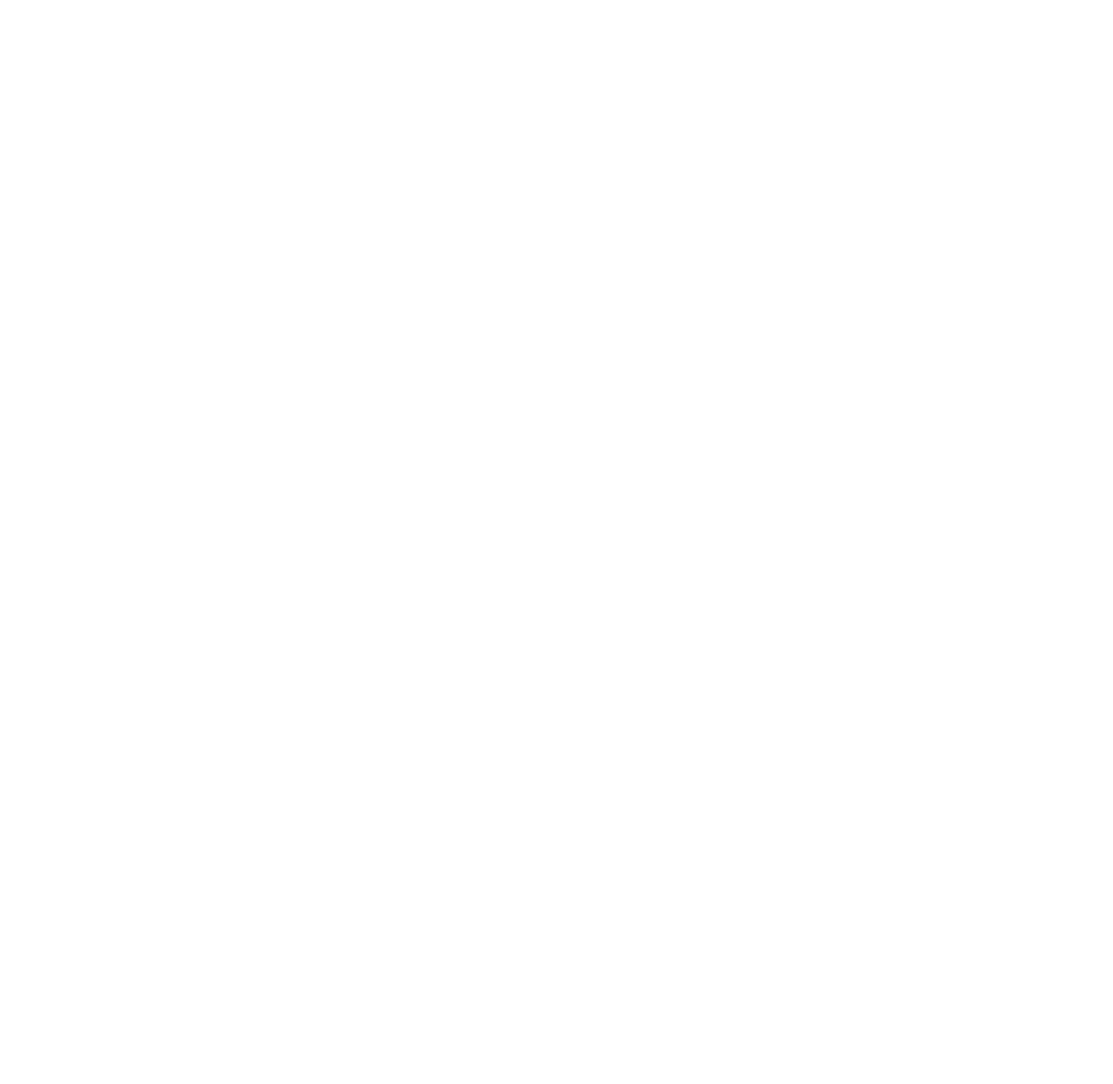
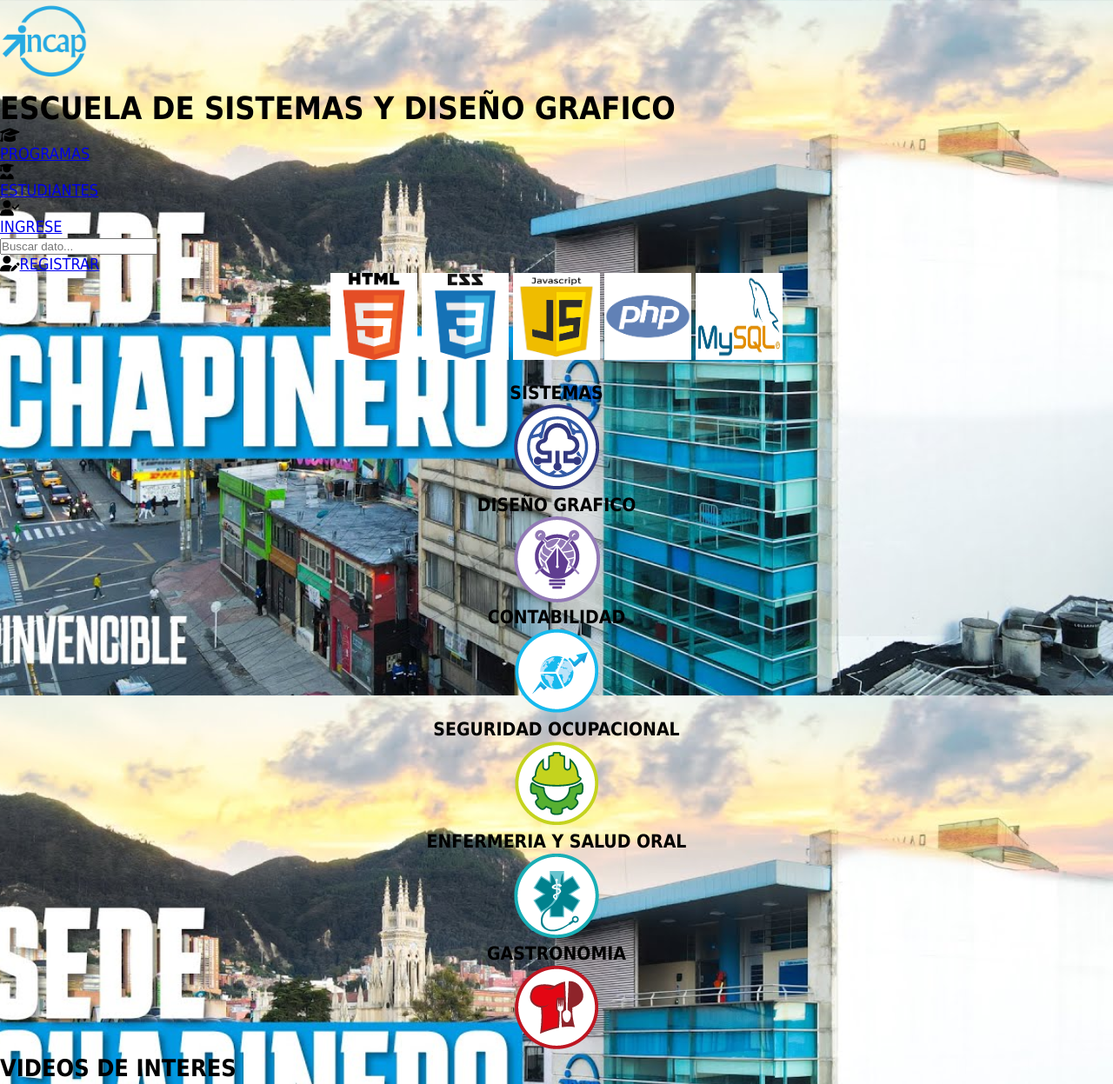
Before and after one commit to daniela-zamora/HTML, a plain HTML site: page SEMANA 5/INDEX.html in a window 1280 px wide. Shown: the top 1247 px of the page at 87% size. Before the commit the page ends 800 px from the top, so only its background shows below. Drawn offline with Linux system fonts and the light colour scheme.

Commit message:
Add files via upload

```diff
--- /dev/null
+++ b/SEMANA 5/CSS/css_index.css
@@ -0,0 +1,16 @@
+*{
+    box-sizing: border-box;
+    margin: 0;
+    padding: 0;
+}
+html{
+    max-height: 100%;
+}
+body{
+    font-family: tahoma;
+    font-size: 18px;
+    background-image: url(../img/incap\ se\ invencible2.jpg);
+    background-size: cover;
+    background-repeat: no-repeat;
+    background-attachment: fixed;
+}
--- a/SEMANA 5/INDEX.html
+++ b/SEMANA 5/INDEX.html
@@ -6,8 +6,87 @@
     <title>WEB RESPOSIVE</title>
     <!-- Favicon pagina web -->
     <link rel="shortcut icon" href="img/HTML5.png" type="image/x-icon">
+    <!-- link para pagina web fontawesome -->
+    <script src="https://kit.fontawesome.com/a1124a3708.js" crossorigin="anonymous"></script>
+    <!-- link de hoja de estilos CSS3 -->
+    <link rel="stylesheet" href="./CSS/css_index.css">
 </head>
 <body>
-
+    <div id="grid-container">
+        <header id="header">
+            <img src="./img/incap.png" alt="" width="100" height="100">
+            <h1>ESCUELA DE SISTEMAS Y DISEÑO GRAFICO</h1>
+        </header>
+        <nav id="menu">
+            <ul>
+                <i class="fa-solid fa-graduation-cap"></i><li><a href="#">PROGRAMAS</a></li>
+                <i class="fa-solid fa-user-graduate"></i><li><a href="#">ESTUDIANTES</a></li>
+                <i class="fa-solid fa-user-check"></i><li><a href="#">INGRESE</a></li>
+            </ul>
+            <div class="buscarbox">
+                <input type="text" placeholder="Buscar dato...">
+            </div>
+            <div id="reguser">
+                <i class="fa-solid fa-user-pen"></i><a href="#">REGISTRAR</a>
+            </div>
+        </nav>
+        <center>
+            <section id="main">
+                <figure>
+                    <img src="./img/HTML5.png" alt="" width="100" height="100">
+                    <img src="./img/css3.png" alt="" width="100" height="100">
+                    <img src="./img/JAVASCRIPT.png" alt="" width="100" height="100">
+                    <img src="./img/php.png" alt="" width="100" height="100">
+                    <img src="./img/mysql-logo2.jpg" alt="" width="100" height="100">
+                </figure>
+                <br>
+                <!-- seccion de escuelas de estudios -->
+                <article class="programa">
+                    <h1>SISTEMAS</h1>
+                    <a href="https://www.incap.edu.co/programas/auxiliar-en-operacion-de-programas-informaticos-y-bases-de-datos.html"><img src="./img/logo tecnologia.png" alt="" width="100" height="100"></a>
+                </article>
+                <article class="programa">
+                    <h1>DISEÑO GRAFICO</h1>
+                    <a href="https://www.incap.edu.co/programas/auxiliar-comunicacion-grafica-publicitaria.html"><img src="./img/logo diseno.png" alt="" width="100" height="100"></a>
+                </article>
+                <article class="programa">
+                    <h1>CONTABILIDAD</h1>
+                    <a href="https://www.incap.edu.co/programas/auxiliar-en-contabilidad-y-finanzas.html"><img src="./img/logo negocios.png" alt="" width="100" height="100"></a>
+                </article>
+                <article class="programa">
+                    <h1>SEGURIDAD OCUPACIONAL</h1>
+                    <a href="https://www.incap.edu.co/programas/auxiliar-de-seguridad-en-el-trabajo.html"><img src="./img/logo industrial.png" alt=""></a>
+                </article>
+                <article class="programa">
+                    <h1>ENFERMERIA Y SALUD ORAL</h1>
+                    <a href="https://www.incap.edu.co/programas/auxiliar-en-enfermeria.html"><img src="./img/logo salud.png" alt="" width="100" height="100"></a>
+                </article>
+                <article class="programa">
+                    <h1>GASTRONOMIA</h1>
+                    <a href="https://www.incap.edu.co/programas/auxiliar-en-cocina-nacional-e-internacional.html"><img src="./img/logo gastronomia.png" alt="" width="100" height="100"></a>
+                </article>
+            </section>
+        </center>
+        <aside id="sidebar">
+            <h1>VIDEOS DE INTERES</h1>
+            <br>
+            <br>
+            <h1>Aprende MYSQL</h1>
+            <iframe width="auto" height="auto" src="https://www.youtube.com/embed/Q6sn6UMgR54?si=NaYv3evZ0Kun89QK" title="YouTube video player" frameborder="0" allow="accelerometer; autoplay; clipboard-write; encrypted-media; gyroscope; picture-in-picture; web-share" allowfullscreen></iframe>
+            <br><br>
+            <h1>Aprende PHP</h1>
+            <iframe width="auto" height="auto" src="https://www.youtube.com/embed/nPCJAx5c1uE?si=OVHmiqeTHzkfVc0Z" title="YouTube video player" frameborder="0" allow="accelerometer; autoplay; clipboard-write; encrypted-media; gyroscope; picture-in-picture; web-share" allowfullscreen></iframe>
+        </aside>
+        <footer id="footer">
+            <div id="redes">
+                <i class="fa-brands fa-facebook"></i><a href="https://www.facebook.com"></a>
+                <i class="fa-brands fa-youtube"></i><a href="https://www.youtube.com"></a>
+                <i class="fa-brands fa-x-twitter"></i><a href="https://www.twitter.com"></a>
+                <i class="fa-brands fa-instagram"></i><a href="https://www.instagram.com"></a>
+                <i class="fa-brands fa-whatsapp"></i><a href="https://web.whatsapp.com"></a>
+            </div>
+            <p>Derechos resevados &copy; @2023Daniela</p>
+        </footer>
+    </div>
 </body>
 </html>
```
